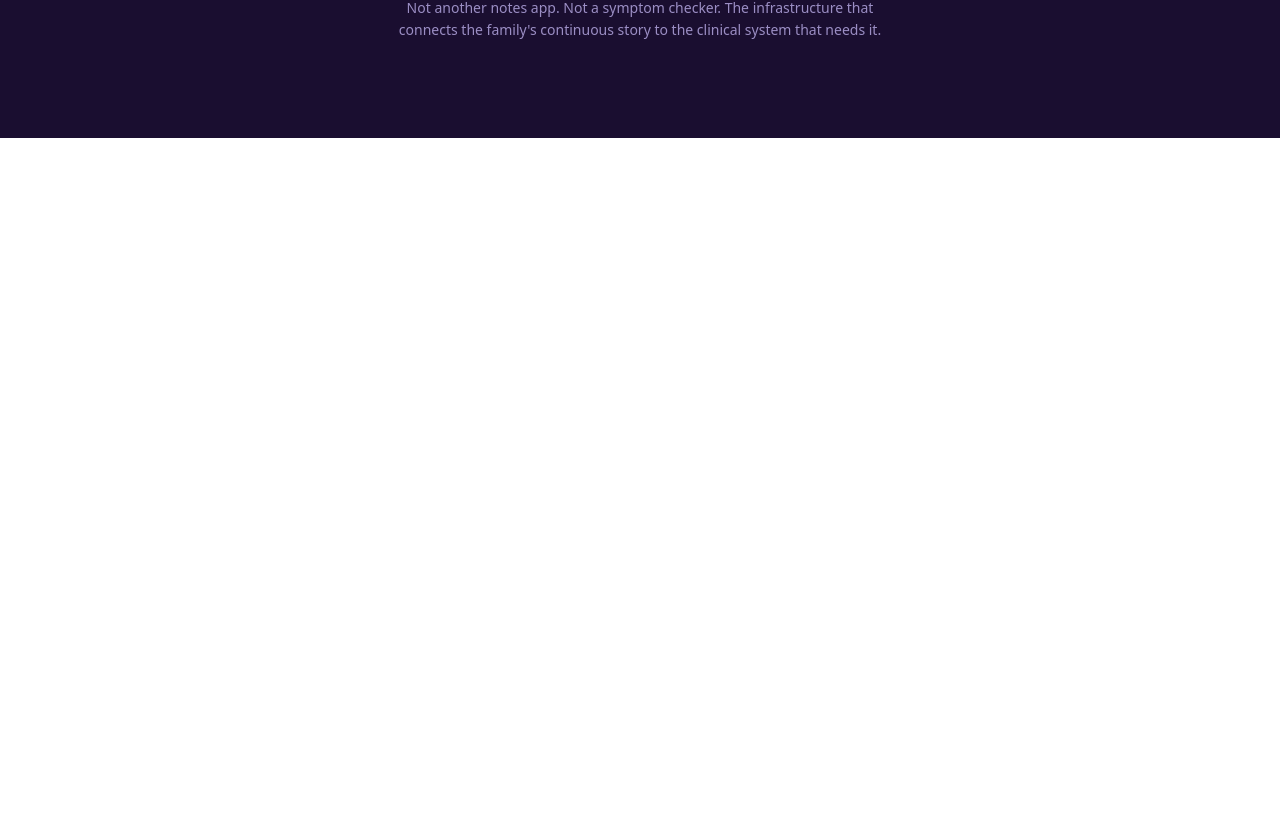
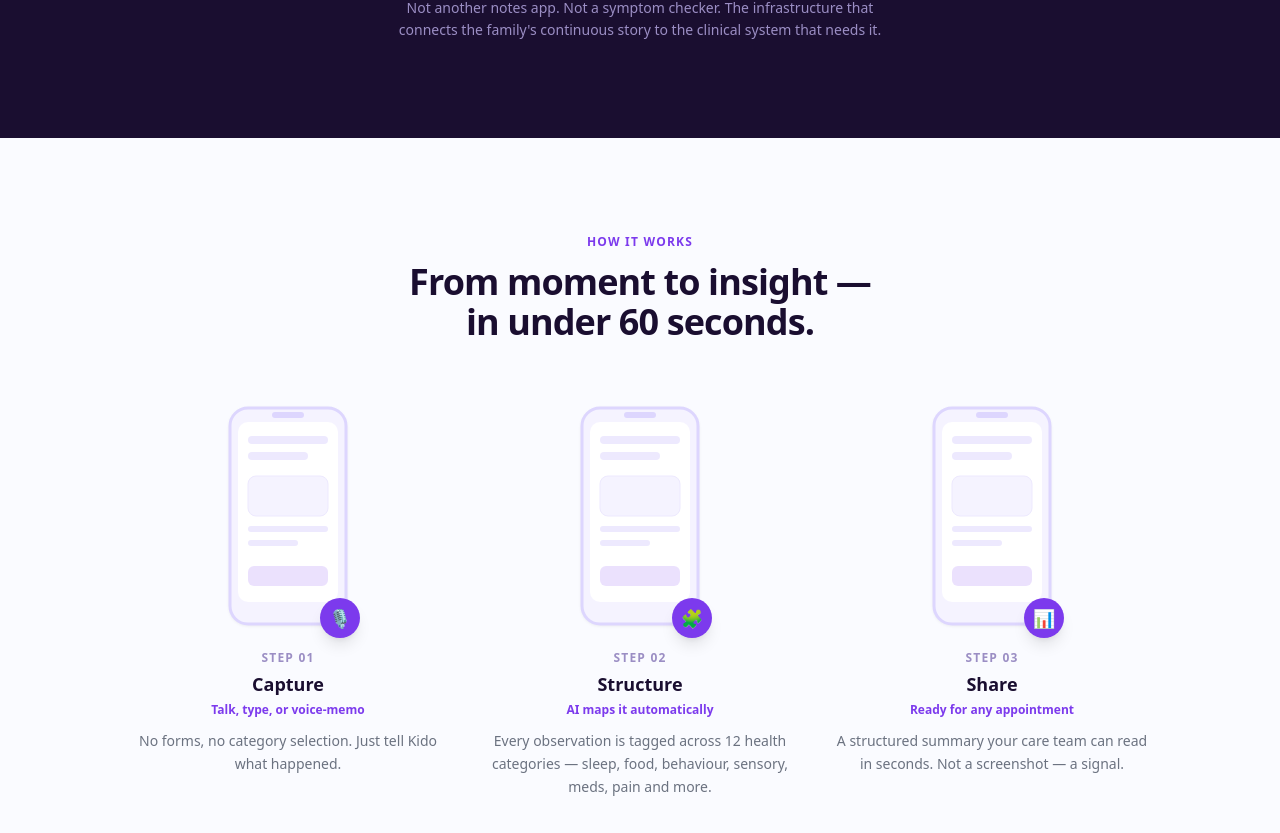
Before and after one commit to kidture/kido-landing, a Next.js app: page / in a window 1280 px wide. Shown: the part 1771-2604 px from the top of the page. Before the commit the page ends 1909 px from the top, so only its background shows below. Built offline with nearby package versions, Linux system fonts and the light colour scheme.

Commit message:
feat: add how it works section

```diff
--- a/app/page.tsx
+++ b/app/page.tsx
@@ -2,6 +2,7 @@ import Nav from '@/components/nav'
 import Hero from '@/components/hero'
 import Burden from '@/components/burden'
 import Answer from '@/components/answer'
+import HowItWorks from '@/components/how-it-works'
 
 export default function Home() {
   return (
@@ -10,6 +11,7 @@ export default function Home() {
       <Hero />
       <Burden />
       <Answer />
+      <HowItWorks />
     </main>
   )
 }
--- /dev/null
+++ b/components/how-it-works.tsx
@@ -0,0 +1,78 @@
+import React from 'react'
+import Image from 'next/image'
+
+const steps = [
+  {
+    number: '01',
+    emoji: '🎙️',
+    title: 'Capture',
+    subtitle: 'Talk, type, or voice-memo',
+    body: 'No forms, no category selection. Just tell Kido what happened.',
+  },
+  {
+    number: '02',
+    emoji: '🧩',
+    title: 'Structure',
+    subtitle: 'AI maps it automatically',
+    body: 'Every observation is tagged across 12 health categories — sleep, food, behaviour, sensory, meds, pain and more.',
+  },
+  {
+    number: '03',
+    emoji: '📊',
+    title: 'Share',
+    subtitle: 'Ready for any appointment',
+    body: 'A structured summary your care team can read in seconds. Not a screenshot — a signal.',
+  },
+]
+
+export default function HowItWorks() {
+  return (
+    <section id="how-it-works" className="bg-[#FAFBFF] px-6 py-24">
+      <div className="max-w-5xl mx-auto">
+
+        <div className="text-center mb-16">
+          <p className="text-xs font-bold text-kido-purple uppercase tracking-widest mb-3">
+            How it works
+          </p>
+          <h2 className="text-3xl sm:text-4xl font-black text-kido-navy tracking-tight leading-tight">
+            From moment to insight —<br className="hidden sm:block" /> in under 60 seconds.
+          </h2>
+        </div>
+
+        <div className="grid grid-cols-1 sm:grid-cols-3 gap-8">
+          {steps.map((step, index) => (
+            <React.Fragment key={step.number}>
+              <div className="flex flex-col items-center text-center">
+                {/* Phone mockup */}
+                <div className="mb-6 relative">
+                  <Image
+                    src="/phone-placeholder.svg"
+                    alt={`Kido app screen — ${step.title}`}
+                    width={120}
+                    height={220}
+                    className="drop-shadow-sm"
+                  />
+                  <div className="absolute -bottom-3 -right-3 w-10 h-10 bg-kido-purple rounded-full flex items-center justify-center text-lg shadow-lg">
+                    {step.emoji}
+                  </div>
+                </div>
+
+                <div className="text-xs font-bold text-kido-purple-muted uppercase tracking-widest mb-1">
+                  Step {step.number}
+                </div>
+                <h3 className="text-lg font-black text-kido-navy mb-1">{step.title}</h3>
+                <p className="text-xs font-semibold text-kido-purple mb-3">{step.subtitle}</p>
+                <p className="text-sm text-kido-muted leading-relaxed">{step.body}</p>
+              </div>
+
+              {step.number !== '03' && (
+                <div className="flex justify-center sm:hidden text-kido-purple-muted text-2xl">↓</div>
+              )}
+            </React.Fragment>
+          ))}
+        </div>
+
+      </div>
+    </section>
+  )
+}
```
Also changed, not shown: public/phone-placeholder.svg (added).
